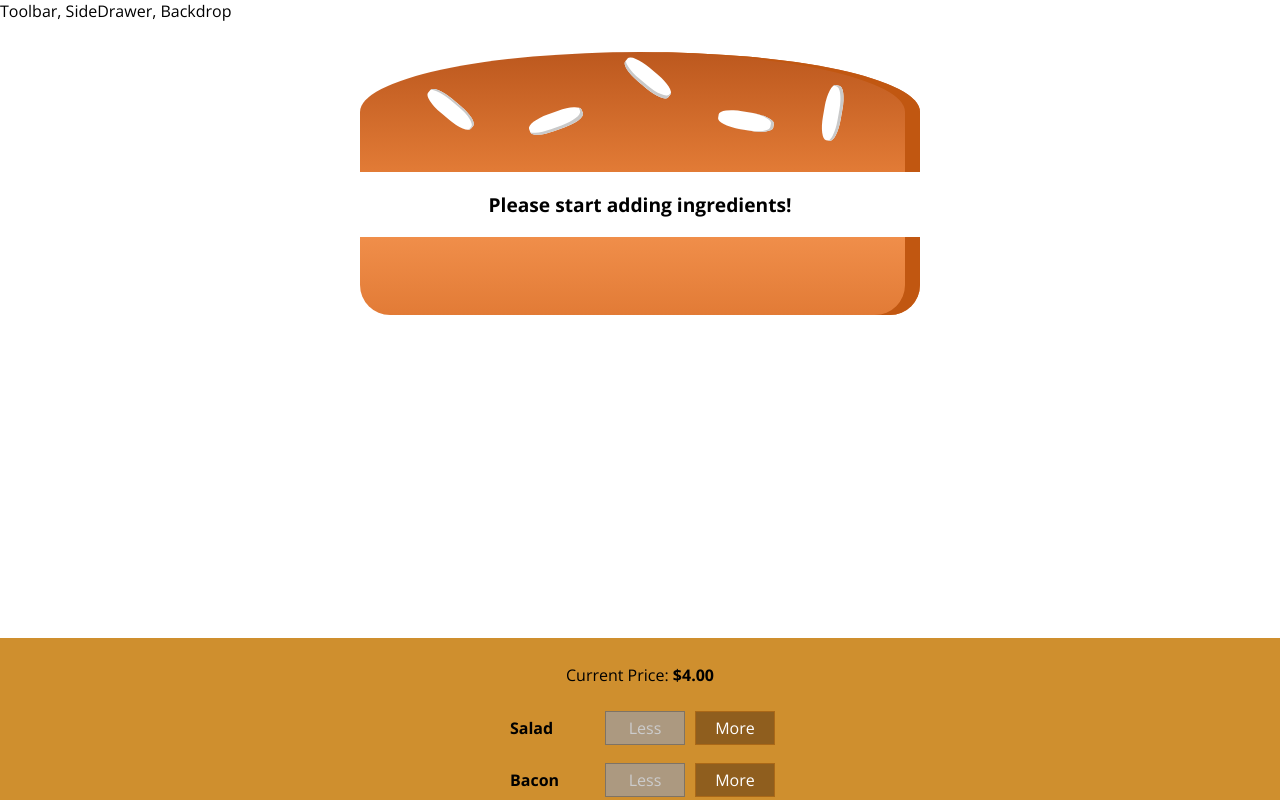
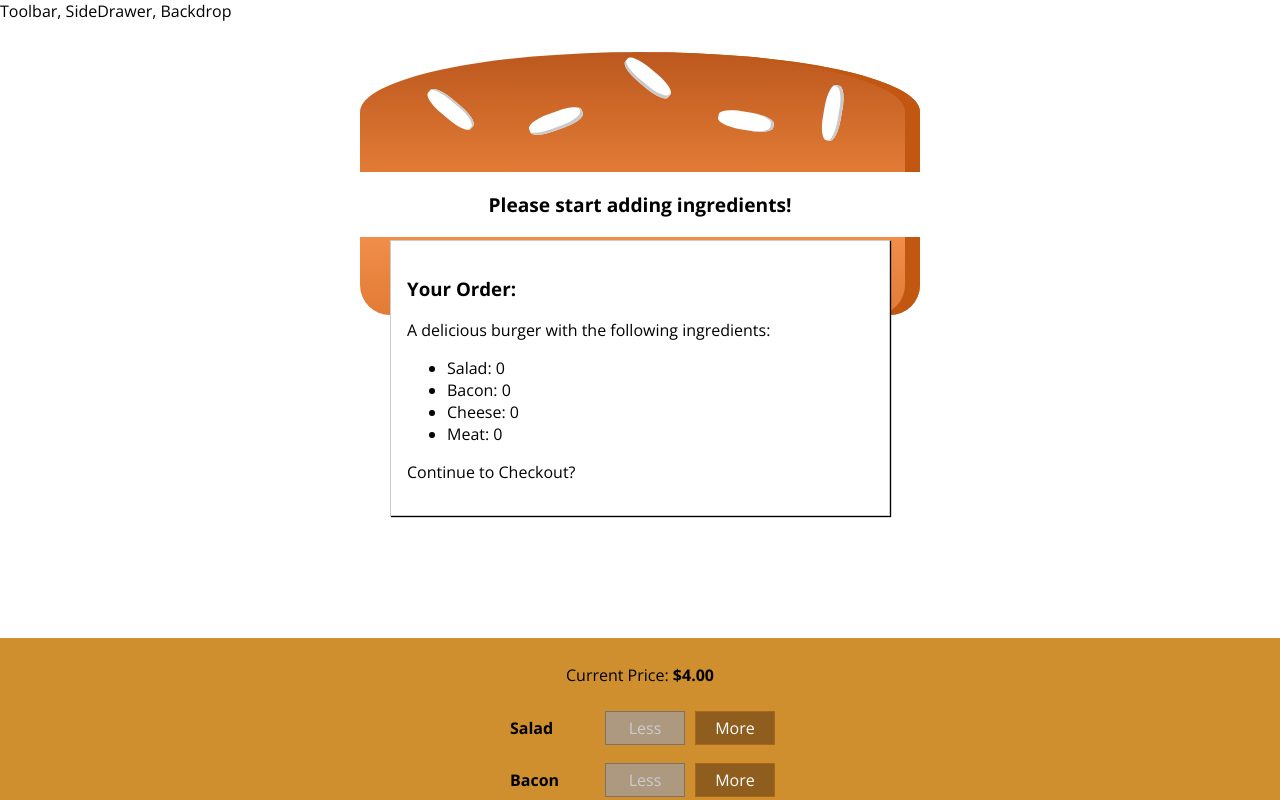
Before and after one commit to dcduncan/udemy-burger-builder, a React app: page / in a window 1280 px wide. Shown: the top 800 px of the page. Built offline with nearby package versions, Linux system fonts and the light colour scheme.

Commit message:
Completes lecture 125, adds permanent modal

```diff
--- /dev/null
+++ b/src/components/Burger/OrderSummary/OrderSummary.js
@@ -0,0 +1,26 @@
+import React from 'react';
+import Aux from '../../../hoc/Aux';
+
+const orderSummary = (props) => {
+
+    const ingredientsSummary =
+        Object.entries(props.ingredients)
+            .map(entry =>
+                <li key={entry[0]}>
+                    <span style={{textTransform: 'capitalize'}}>{entry[0]}</span>: {entry[1]}
+                </li>
+            );
+
+    return (
+        <Aux>
+            <h3>Your Order:</h3>
+            <p>A delicious burger with the following ingredients:</p>
+            <ul>
+                {ingredientsSummary}
+            </ul>
+            <p>Continue to Checkout?</p>
+        </Aux>
+    );
+};
+
+export default orderSummary;
--- /dev/null
+++ b/src/components/UI/Backdrop/Backdrop.js
@@ -0,0 +1 @@
+import React from 'react';
--- /dev/null
+++ b/src/components/UI/Modal/Modal.css
@@ -0,0 +1,20 @@
+.Modal {
+    position: fixed;
+    z-index: 500;
+    background-color: white;
+    width: 70%;
+    border: 1px solid #ccc;
+    box-shadow: 1px 1px 1px black;
+    padding: 16px;
+    left: 15%;
+    top: 30%;
+    box-sizing: border-box;
+    transition: all 0.3s ease-out;
+}
+
+@media (min-width: 600px) {
+    .Modal {
+        width: 500px;
+        left: calc(50% - 250px);
+    }
+}
--- /dev/null
+++ b/src/components/UI/Modal/Modal.js
@@ -0,0 +1,11 @@
+import React from 'react';
+
+import classes from './Modal.css';
+
+const modal = (props) => (
+    <div className={classes.Modal}>
+        {props.children}
+    </div>
+);
+
+export default modal;
--- a/src/containers/BurgerBuilder/BurgerBuilder.js
+++ b/src/containers/BurgerBuilder/BurgerBuilder.js
@@ -2,6 +2,8 @@
 import Aux from '../../hoc/Aux';
 import Burger from '../../components/Burger/Burger';
 import BuildControls from '../../components/Burger/BuildControls/BuildsControls';
+import Modal from '../../components/UI/Modal/Modal';
+import OrderSummary from '../../components/Burger/OrderSummary/OrderSummary';
 
 const BASE_BURGER_PRICE = 4;
 
@@ -73,6 +75,9 @@
 
         return (
             <Aux>
+                <Modal>
+                    <OrderSummary ingredients={this.state.ingredients}/>
+                </Modal>
                 <Burger ingredients={this.state.ingredients}/>
                 <BuildControls
                     addIngredientHandler={this.addIngredientHandler}
```
